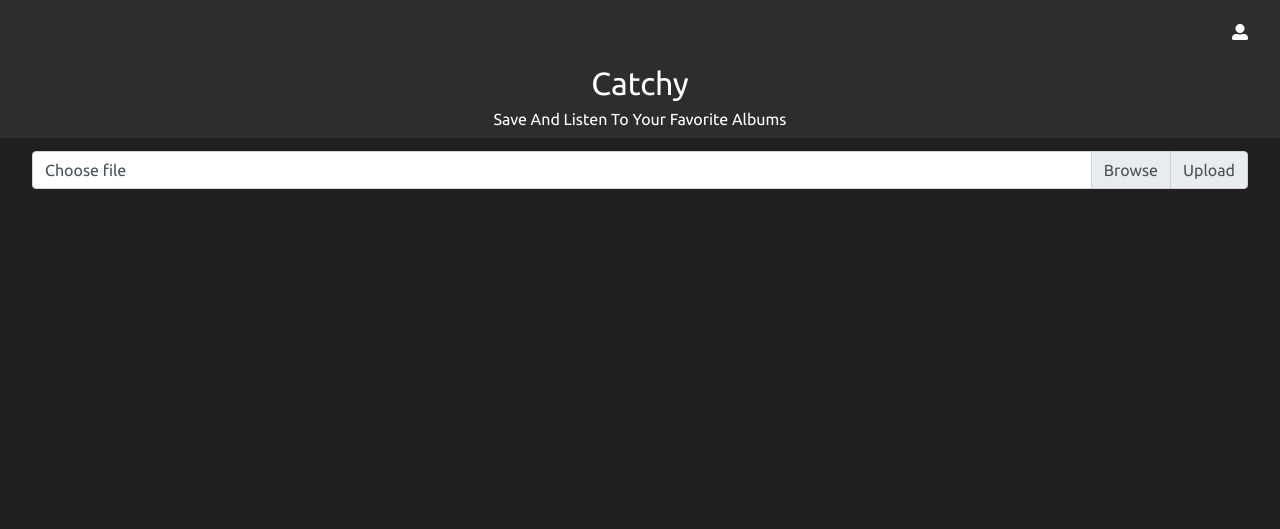
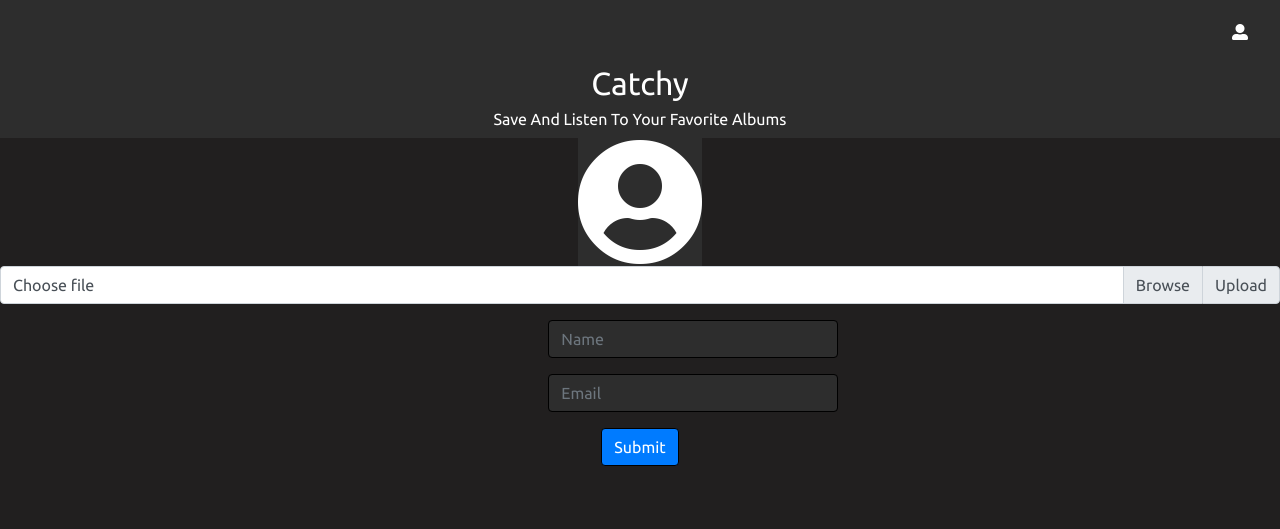
Before and after one commit to paristechprofile/Project-1-Karma-Jon-Paris, a Node server app: template views/userProfile.html in a window 1280 px wide. Shown: the top 529 px of the page. Run offline with Node 20, Linux system fonts and the light colour scheme; the template is opened without the code that fills it, so the values that code supplies are empty; some libraries are stand-ins or nearby versions.

Commit message:
basic functionality for user profile (name and email) complete

```diff
--- a/public/styles/userProfile.css
+++ b/public/styles/userProfile.css
@@ -24,6 +24,7 @@
     justify-content: center;
 
 }
+
 h2, h6, .fas{
     background-color: #2d2d2d;
 }
@@ -39,21 +40,21 @@ h2, h6, .fas{
     text-align: center;
     background-color: #2d2d2d;
 }
-.input-group{
-    height: 4em;
-    display: flex;
-    justify-content: center;
-    align-items: center;
-    align-content: center;
-    padding: 2em;
-}
+
+/* FORMS */
 
 .form-control{
     background-color: #2d2d2d;
     border-color: black;
+    display: flex;
+    justify-content: center;
+}
+.col-form-label{
+    text-align: left;
 }
 .btn{
     border-color: black;
+    justify-content: center;
 }
 .albums{
     padding: 0em 1em;
--- a/server.js
+++ b/server.js
@@ -9,6 +9,7 @@ app.use(express.json())
 
 // serve static files from public folder
 app.use(express.static(__dirname + '/public'));
+
 
 /*
  * HTML Endpoints
--- a/views/index.html
+++ b/views/index.html
@@ -15,9 +15,7 @@
     <link href="https://fonts.googleapis.com/css?family=Ubuntu" rel="stylesheet">
 
     <!-- css -->
-    <link rel="stylesheet" type="text/css" href="styles/main.css">
-
-
+    <link rel="stylesheet" type="text/css" href="../public/styles/main.css">
 
     <!-- title -->
     <title>Catchy</title>
@@ -93,7 +91,7 @@
 
    <!-- Scripts -->
     <script src="https://ajax.googleapis.com/ajax/libs/jquery/3.3.1/jquery.min.js"></script>
-    <script src="../public/scripts/app.js"></script>
+    <script src="/scripts/app.js"></script>
 
   </body>
 </html>
--- a/views/userProfile.html
+++ b/views/userProfile.html
@@ -35,17 +35,37 @@
             <h6>Save And Listen To Your Favorite Albums</h6>
         </div>
     </div>
+    <div class="row ">
+        <i class="fas fa-user-circle fa-8x profilePic"></i>
+    </div>
     <div class="row">
         <div class="input-group mb-3">
             <div class="custom-file">
-              <input type="file" class="custom-file-input" id="inputGroupFile02">
-              <label class="custom-file-label" for="inputGroupFile02" aria-describedby="inputGroupFileAddon02">Choose file</label>
+                <input type="file" class="custom-file-input" id="inputGroupFile02">
+                <label class="custom-file-label" for="inputGroupFile02" aria-describedby="inputGroupFileAddon02">Choose file</label>
             </div>
             <div class="input-group-append">
-              <span class="input-group-text" id="inputGroupFileAddon02">Upload</span>
+                <span class="input-group-text" id="inputGroupFileAddon02">Upload</span>
             </div>
-          </div>
+        </div>
     </div>
+    <form>
+        <div class="form-group row">
+                <label for="inlineFormInput" class="col-sm-1 col-form-label"></label>
+                <div class="col-sm-10 col-lg-3">
+                <input type="text" class="form-control" id="inlineFormInput" placeholder="Name">
+                </div>
+            </div>
+        <div class="form-group row">
+            <label for="inputEmail1" class="col-sm-1 col-form-label"></label>
+            <div class="col-sm-10 col-lg-3">
+            <input type="email" class="form-control" id="inputEmail3" placeholder="Email">
+            </div>
+        </div>
+        <div class="form-group row">
+        <button type="submit" class="btn btn-primary">Submit</button>
+        </div>
+    </form>
     <div class="row">
         <div class="col-12 footer">
 
```
